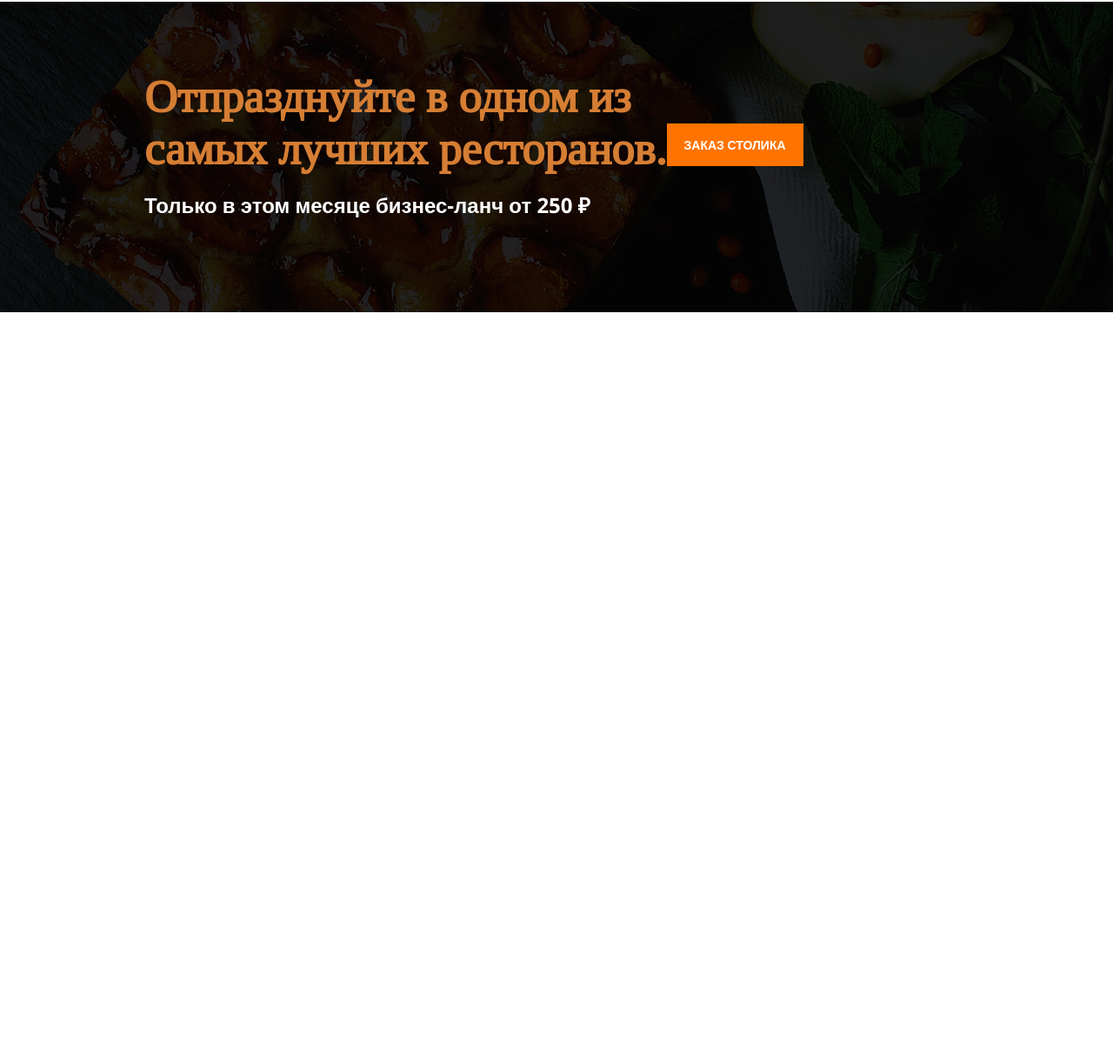
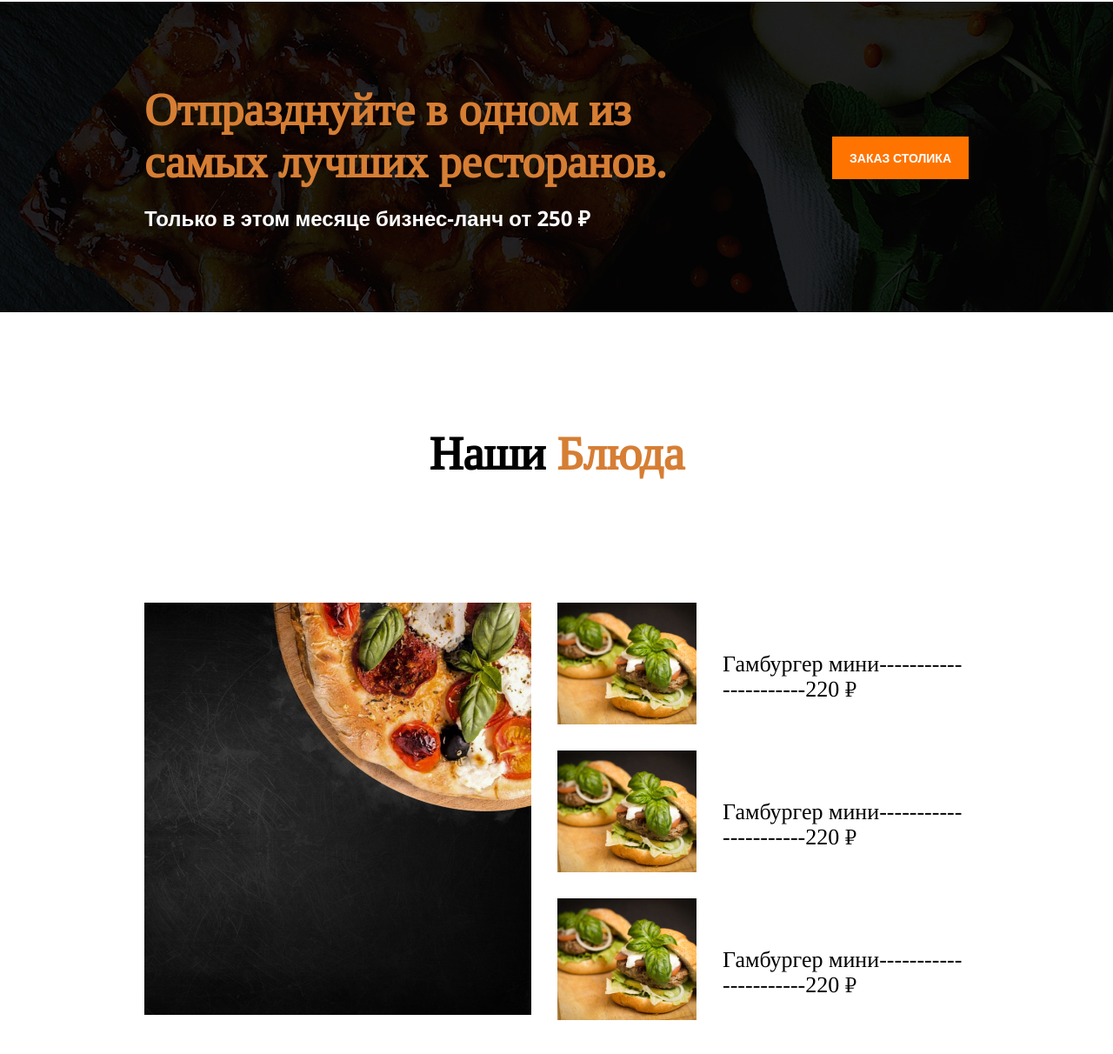
Before and after one commit to ivashka1113/Macket-2, a plain HTML site: page index.html in a window 1280 px wide. Shown: the part 1756-2968 px from the top of the page at 87% size. Before the commit the page ends 2115 px from the top, so only its background shows below. Drawn offline with nearby package versions, Linux system fonts and the light colour scheme.

Commit message:
Блок блек и блюда

```diff
--- a/CSS/style.css
+++ b/CSS/style.css
@@ -302,7 +302,7 @@ span.accent-color-orng {
     height: 357px;
     padding: 80px 0px;
     display: flex;
-
+    align-items: center;
 }
 
 .black-holder {
@@ -323,3 +323,39 @@ span.accent-color-orng {
     font-size: 24px;
     font-weight: 700;
 }
+
+.container-black {
+    width: 130%;
+}
+
+.dishes-title {
+    font-family: 'Tinos', serif;
+    font-size: 54px;
+    text-align: center;
+    margin-bottom: 140px;
+}
+
+.dishes {
+    padding: 132px 0px;
+}
+
+.burgers {
+    display: flex;
+    font-family: 'Tinos', serif;
+    font-size: 26px;
+    justify-content: center;
+}
+
+.burger-prices-item {
+    display: flex;
+    align-items: center;
+}
+
+.burger-img {
+    margin-right: 30px;
+    margin-bottom: 30px;
+}
+
+.burgers-picture {
+    margin-right: 30px;
+}
--- a/index.html
+++ b/index.html
@@ -163,16 +163,14 @@
         </div>
     </div>
     <div class="black">
-        <div class="container">
+        <div class="container container-black">
             <div class="black-holder">
                 <div class="black-left">
-                    <div class="black-info">
-                        <h2 class="black-title">
-                            Отпразднуйте в одном из <br>
-                            самых лучших ресторанов.
-                        </h2>
-                        <p class="black-subtitle">Только в этом месяце бизнес-ланч от 250 ₽</p>
-                    </div>
+                    <h2 class="black-title">
+                        Отпразднуйте в одном из <br>
+                        самых лучших ресторанов.
+                    </h2>
+                    <p class="black-subtitle">Только в этом месяце бизнес-ланч от 250 ₽</p>
                 </div>
                 <div class="black-right">
                     <a class="black-button button" href="#">заказ столика</a>
@@ -180,6 +178,36 @@
             </div>
         </div>
     </div>
+    <div class="dishes">
+        <div class="container">
+            <h2 class="dishes-title">Наши <span class="accent-color-orng">Блюда</span></h2>
+            <div class="burgers">
+                <div class="burgers-picture">
+                    <img src="./IMG/pizza.jpg" alt="pizza">
+                </div>
+                <div class="burger-prices">
+                    <div class="burger-prices-item">
+                        <img src="./IMG/hamburger.jpg" alt="hamburger" class="burger-img">
+                        <p class="prices-text">
+                            Гамбургер мини----------------------220 ₽
+                        </p>
+                    </div>
+                    <div class="burger-prices-item">
+                        <img src="./IMG/hamburger.jpg" alt="hamburger" class="burger-img">
+                        <p class="prices-text">
+                            Гамбургер мини----------------------220 ₽
+                        </p>
+                    </div>
+                    <div class="burger-prices-item">
+                        <img src="./IMG/hamburger.jpg" alt="hamburger" class="burger-img">
+                        <p class="prices-text">
+                            Гамбургер мини----------------------220 ₽
+                        </p>
+                    </div>
+                </div>
+            </div>
+        </div>
+    </div>
 </body>
 
 </html>
```
Also changed, not shown: IMG/hamburger.jpg (added), IMG/pizza-4968645_1920 (1) 1.jpg (added), IMG/pizza.jpg (added).
